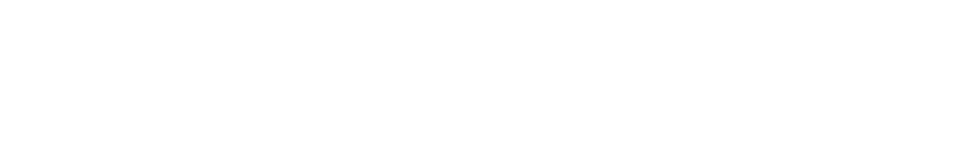
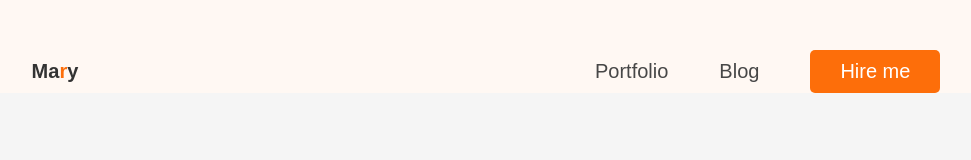
Before and after one commit to minhaj-hossain/My-Portfolio-Test, a plain HTML site: page index.html in a window 1280 px wide. Shown: the whole page, without its empty margins (154-1125 px from the left). Drawn offline with Linux system fonts and the light colour scheme; a web font is replaced by a local one.

Commit message:
added nav with style

```diff
--- a/index.html
+++ b/index.html
@@ -1,11 +1,31 @@
 <!DOCTYPE html>
 <html lang="en">
-<head>
-    <meta charset="UTF-8">
-    <meta name="viewport" content="width=device-width, initial-scale=1.0">
+  <head>
+    <meta charset="UTF-8" />
+    <meta name="viewport" content="width=device-width, initial-scale=1.0" />
     <title>Portfolio Project</title>
-</head>
-<body>
-
-</body>
+    <link rel="preconnect" href="https://fonts.googleapis.com" />
+    <link rel="preconnect" href="https://fonts.gstatic.com" crossorigin />
+    <link
+      href="https://fonts.googleapis.com/css2?family=Google+Sans+Flex:opsz,wght@6..144,1..1000&family=Space+Mono&display=swap"
+      rel="stylesheet"
+    />
+    <link rel="stylesheet" href="styles/style.css" />
+  </head>
+  <body class="google-sans-flex">
+    <header>
+      <nav class="nav-container">
+        <div class="nav-heading">
+          <h2>Ma<span>r</span>y</h2>
+        </div>
+        <div>
+          <ul class="nav-links-container">
+            <li><a href="#">Portfolio</a></li>
+            <li><a href="#">Blog</a></li>
+            <li><button>Hire me</button></li>
+          </ul>
+        </div>
+      </nav>
+    </header>
+  </body>
 </html>
--- a/styles/style.css
+++ b/styles/style.css
@@ -1,5 +1,70 @@
 * {
-    margin: 0;
-    padding: 0;
-    box-sizing: border-box;
+  margin: 0;
+  padding: 0;
+  box-sizing: border-box;
 }
+.google-sans-flex {
+  font-family: "Google Sans Flex", sans-serif;
+  font-optical-sizing: auto;
+  font-variation-settings: "slnt" 0, "wdth" 100, "GRAD" 0, "ROND" 0;
+}
+
+body {
+  background-color: #f5f5f5;
+  color: #333;
+}
+
+header {
+  background-color: #fff8f3;
+
+  padding-top: 50px;
+}
+
+nav {
+  margin: 0 auto;
+  display: flex;
+  justify-content: space-between;
+  align-items: center;
+  width: 71%;
+  max-width: 1175px;
+}
+
+nav div h2 {
+  font-size: 1.25em;
+  font-weight: 900;
+  text-align: center;
+}
+
+nav div h2 span {
+  color: #fd6e0a;
+}
+
+nav div ul {
+  list-style-type: none;
+}
+
+nav div ul li a {
+  text-decoration: none;
+  margin: 0.5em 0;
+}
+
+.nav-links-container {
+  display: flex;
+  align-items: center;
+  gap: 51px;
+}
+
+.nav-links-container a {
+  color: #474747;
+  font-size: 1.25em;
+}
+
+.nav-links-container button {
+  padding: 0.5em 1.5em;
+  border: none;
+  background-color: #fd6e0a;
+  color: white;
+  font-size: 1.25em;
+  border-radius: 5px;
+  cursor: pointer;
+}
```
